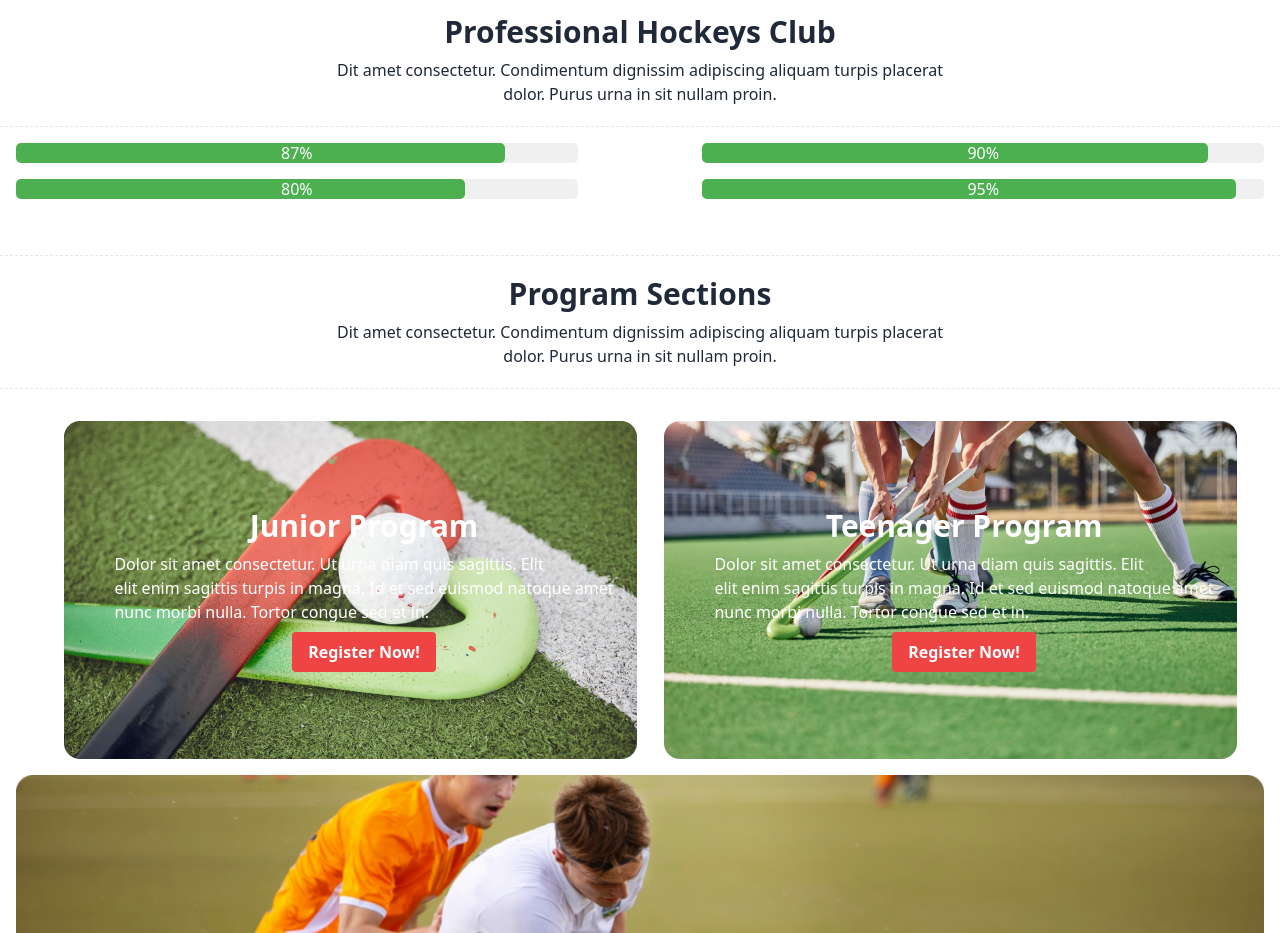
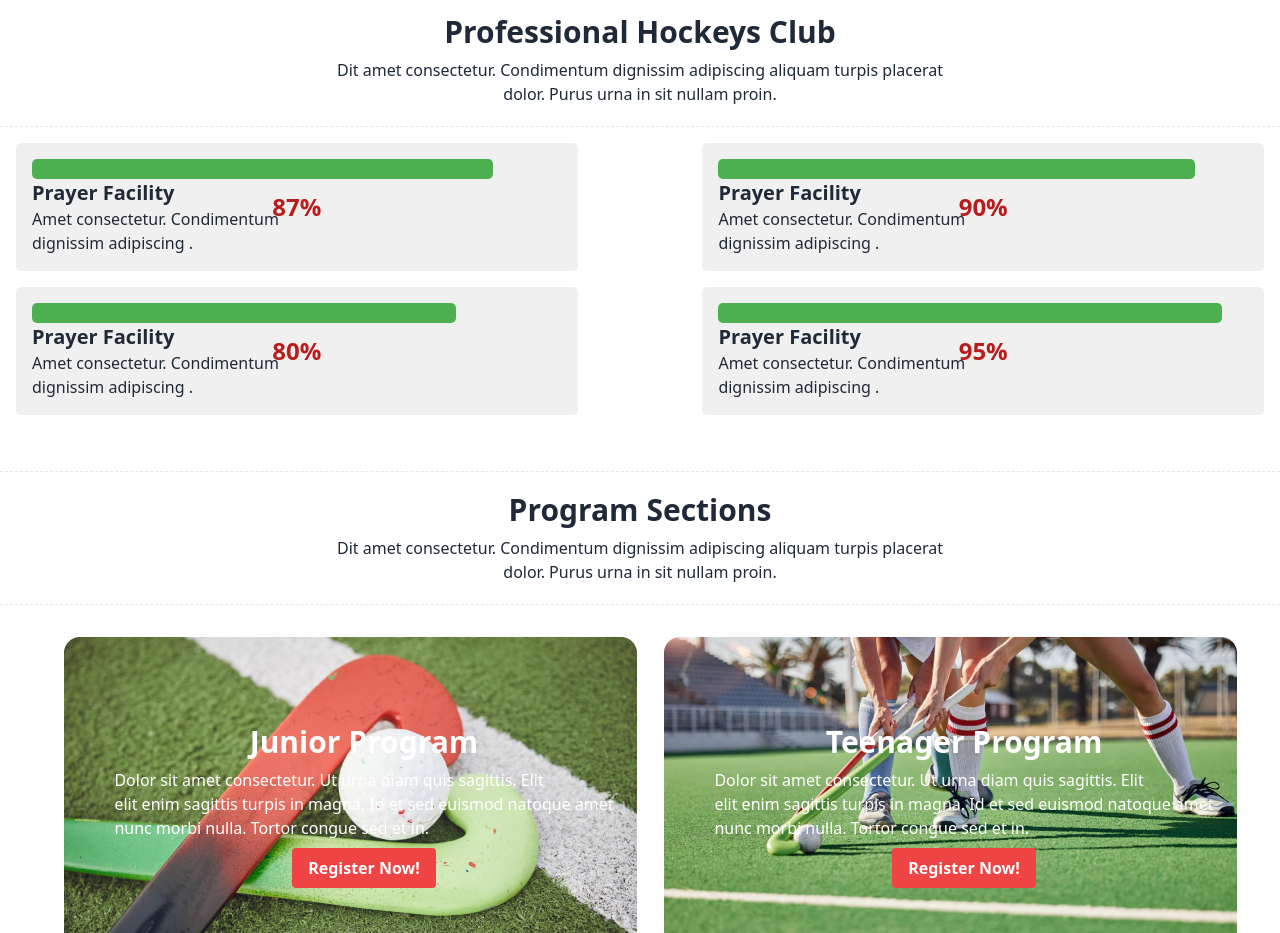
Before and after one commit to haibullah2023/hocky-assignment-3, a plain HTML site: page index.html in a window 1280 px wide. Shown: the part 860-1793 px from the top of the page. Drawn offline with nearby package versions, Linux system fonts and the light colour scheme.

Commit message:
aded circle section

```diff
--- a/index.html
+++ b/index.html
@@ -79,23 +79,31 @@
 
             <div class="container mx-auto p-4">
                 <div class="flex justify-between mb-4">
-                    <div class="chart-container">
+                    <div class="chart-container p-4">
                         <div class="progress-bar" style="width: 87%;"></div>
-                        <div class="label">87%</div>
+                        <div class="label text-red-700 text-2xl font-bold">87%</div>
+                        <h4 class="text-xl font-bold ">Prayer Facility</h4>
+                        <p>Amet consectetur. Condimentum <br> dignissim adipiscing .</p>
                     </div>
-                    <div class="chart-container">
+                    <div class="chart-container p-4">
                         <div class="progress-bar" style="width: 90%;"></div>
-                        <div class="label">90%</div>
+                        <div class="label text-red-700 text-2xl font-bold">90%</div>
+                        <h4 class="text-xl font-bold ">Prayer Facility</h4>
+                        <p>Amet consectetur. Condimentum <br> dignissim adipiscing .</p>
                     </div>
                 </div>
                 <div class="flex justify-between mb-4">
-                    <div class="chart-container">
+                    <div class="chart-container p-4">
                         <div class="progress-bar" style="width: 80%;"></div>
-                        <div class="label">80%</div>
+                        <div class="label text-red-700 text-2xl font-bold">80%</div>
+                        <h4 class="text-xl font-bold ">Prayer Facility</h4>
+                        <p>Amet consectetur. Condimentum <br> dignissim adipiscing .</p>
                     </div>
-                    <div class="chart-container">
+                    <div class="chart-container p-4">
                         <div class="progress-bar" style="width: 95%;"></div>
-                        <div class="label">95%</div>
+                        <div class="label text-red-700 text-2xl font-bold">95%</div>
+                        <h4 class="text-xl font-bold ">Prayer Facility</h4>
+                        <p>Amet consectetur. Condimentum <br> dignissim adipiscing .</p>
                     </div>
                 </div>
             </div>
```
